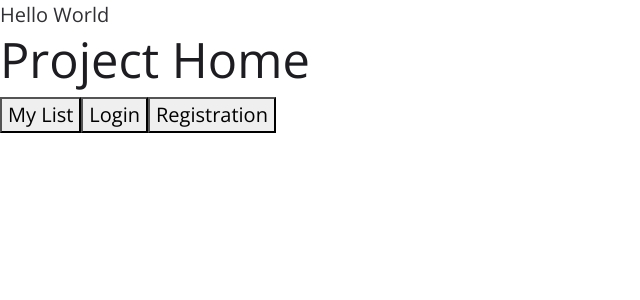
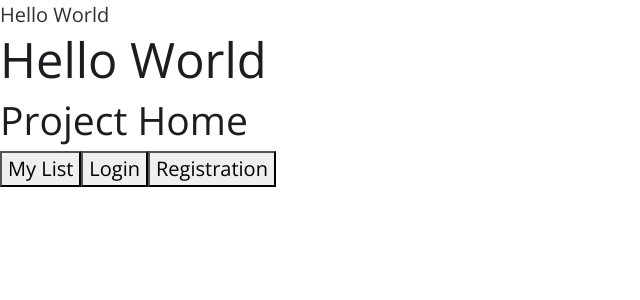
Before and after one commit to akpersad/LetsWatchThis, a React app: page / in a window 1280 px wide. Shown: the top 300 px of the page, without its empty margins (0-640 px from the left). Built offline with nearby package versions, Linux system fonts and the light colour scheme.

Commit message:
Logged In and redirect to home page

```diff
--- a/src/components/appContainer/appContainerReducer.js
+++ b/src/components/appContainer/appContainerReducer.js
@@ -2,7 +2,7 @@ const initialState = {
 	initialText: "Hello World",
 	initialHash: {},
 	isLoggedIn: false,
-	userInfo: {},
+	userInfo: { username: "", id: "" },
 	showList: []
 };
 
--- a/src/components/homeContainer/homeContainer.jsx
+++ b/src/components/homeContainer/homeContainer.jsx
@@ -1,11 +1,24 @@
 import React, { Component } from "react";
 import { Link } from "react-router-dom";
+import PropTypes from "prop-types";
+import { connect } from "react-redux";
 
 class HomeContainer extends Component {
   render() {
+    const { initialText, isLoggedIn, userInfo } = this.props;
     return (
       <div className="App">
-        <h1>Project Home</h1>
+        <h1>
+          {isLoggedIn ? (
+            <div>
+              Hello,
+              {userInfo.username}
+            </div>
+          ) : (
+            <div>{initialText}</div>
+          )}
+        </h1>
+        <h2>Project Home</h2>
         <Link to="./list">
           <button type="button" variant="raised">
             My List
@@ -28,4 +41,16 @@ class HomeContainer extends Component {
   }
 }
 
-export default HomeContainer;
+const mapStateToProps = state => {
+  return {
+    ...state.app
+  };
+};
+
+HomeContainer.propTypes = {
+  initialText: PropTypes.string.isRequired,
+  isLoggedIn: PropTypes.bool.isRequired,
+  userInfo: PropTypes.object.isRequired
+};
+
+export default connect(mapStateToProps)(HomeContainer);
--- a/src/components/login/login.jsx
+++ b/src/components/login/login.jsx
@@ -1,6 +1,9 @@
 import React, { Component } from "react";
+import PropTypes from "prop-types";
 import axios from "axios";
-// import PropTypes from "prop-types";
+import { connect } from "react-redux";
+import { withRouter } from "react-router-dom";
+import store from "../../config/store";
 
 class Login extends Component {
   constructor() {
@@ -25,6 +28,8 @@ class Login extends Component {
 
   handleSubmit() {
     const { username, password } = this.state;
+    const { app } = store.getState();
+    const { history } = this.props;
 
     axios
       .post(
@@ -40,7 +45,18 @@ class Login extends Component {
         }
       )
       .then(response => {
-        console.log("🚀 ~ file: login.jsx ~ line 50 ~ Login ~ .then ~ response", response.data);
+        if (response.data.response) {
+          app.userInfo.username = response.data.username;
+          app.userInfo.id = response.data.id;
+          app.isLoggedIn = true;
+
+          store.dispatch({
+            type: "INITIAL_STATE",
+            payload: app
+          });
+          history.push("/");
+        }
+        console.log("INCORRECT");
       })
       .catch(error => {
         console.log("🚀 ~ file: login.jsx ~ line 53 ~ Login ~ handleSubmit ~ error", error);
@@ -82,4 +98,14 @@ class Login extends Component {
   }
 }
 
-export default Login;
+Login.propTypes = {
+  history: PropTypes.object.isRequired
+};
+
+const mapStateToProps = state => {
+  return {
+    ...state.app
+  };
+};
+
+export default withRouter(connect(mapStateToProps)(Login));
```
